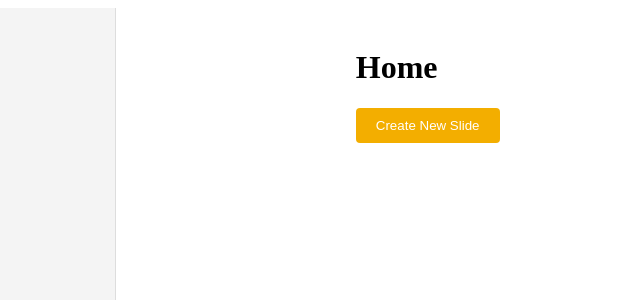
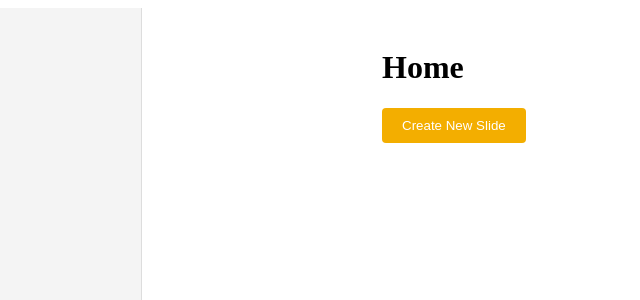
Before and after one commit to AllenShintani/Skalp_AI, a Next.js app in the folder frontend/: page / in a window 1280 px wide. Shown: the top 300 px of the page, without its empty margins (166-806 px from the left). Built offline with nearby package versions, Linux system fonts and the light colour scheme.

Commit message:
Co-authored-by: Allen Shintani <AllenShintani@users.noreply.github.com> Co-authored-by: Yuki Natori <yu7400ki@users.noreply.github.com>

```diff
--- a/frontend/src/components/Sidebar.module.css
+++ b/frontend/src/components/Sidebar.module.css
@@ -1,10 +1,11 @@
 .sidebar {
-  width: 20%;
+  width: 300px;
   padding: 10px;
   background-color: #f4f4f4;
   border-right: 1px solid #ddd;
   overflow-y: auto;
   height: 100vh;
+  box-sizing: border-box;
 }
 
 .slideLink {
--- a/frontend/src/components/SlideEditor.module.css
+++ b/frontend/src/components/SlideEditor.module.css
@@ -1,17 +1,34 @@
-.container {
-  display: flex;
-  flex-direction: column;
-  background-color: #f2f2f2;
-  padding: 10px;
+.grid {
+  display: grid;
+  grid-template-rows: 100px 10px 1fr 10px;
+  grid-template-areas:
+    'toolbar'
+    'space1'
+    'editSpace'
+    'space2';
   width: 100%;
   height: 100vh;
-  border: 1px solid #ccc;
+  background-color: #f4f4f4;
+}
+
+.toolbar {
+  grid-area: toolbar;
+}
+
+.editor {
+  display: flex;
+  justify-content: center;
+  align-items: center;
+  grid-area: editSpace;
+  overflow: scroll;
+  border: 1px solid #ddd;
+  box-sizing: border-box;
 }
 
 .editSpace {
-  border: 1px solid #ccc;
+  max-width: 1300px;
   background-color: #fff;
-  width: 90%;
-  height: 90%;
-  position: relative;
+  width: 85%;
+  height: auto;
+  aspect-ratio: 16/9;
 }
```
Also changed, not shown: frontend/src/components/SlideEditor.tsx (+6 -3 lines).
